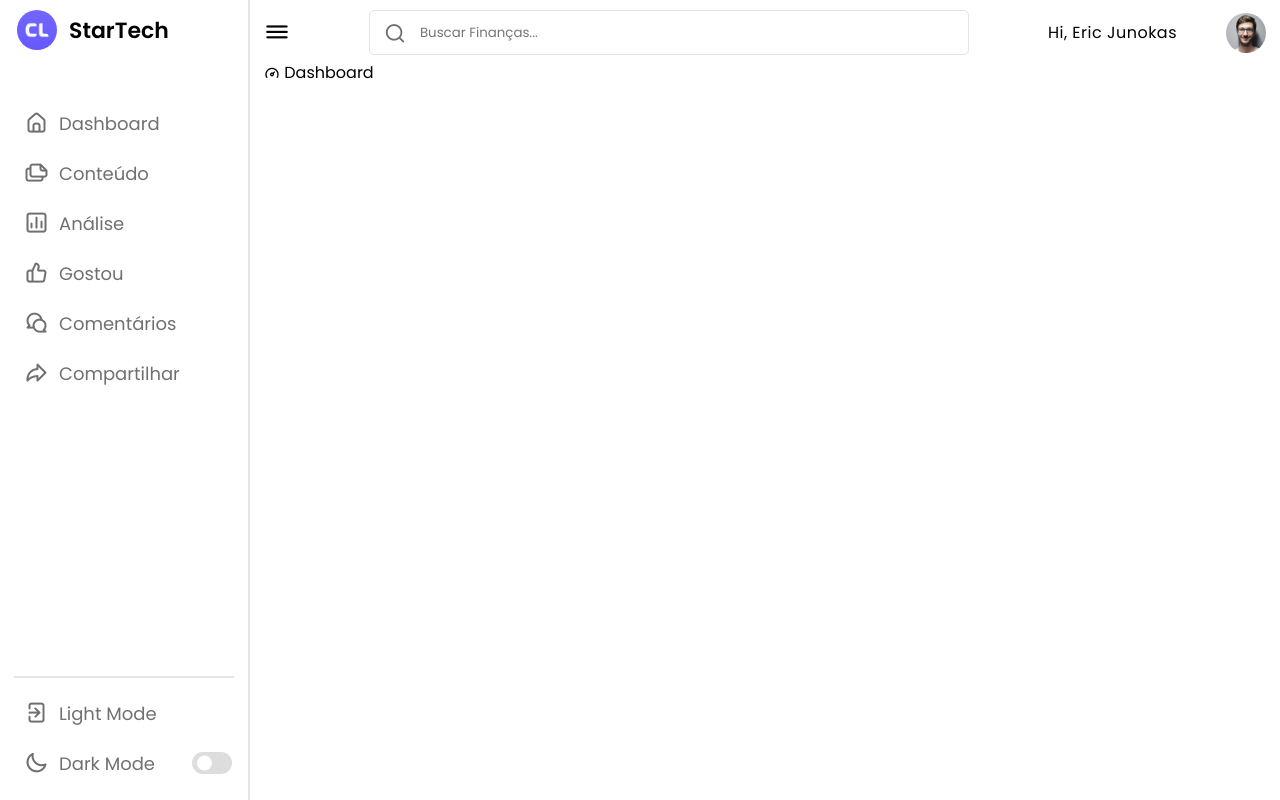
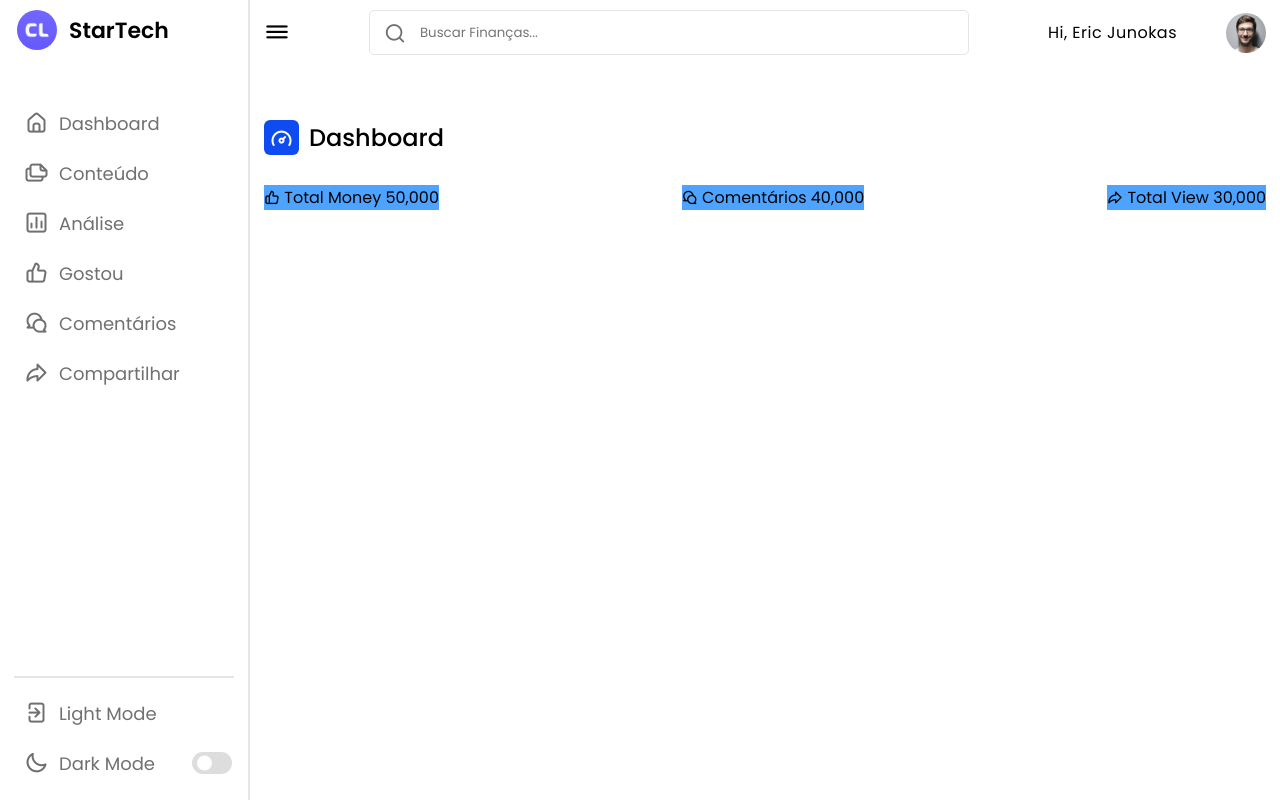
Before and after one commit to Ericofff/gestao_financeira, a PHP site: page /home.html in a window 1280 px wide. Run offline with PHP 8.4, Linux system fonts and the light colour scheme.

Commit message:
Dash Overview start

```diff
--- a/css/homepag.css
+++ b/css/homepag.css
@@ -303,3 +303,40 @@ nav.close ~ .dashboard .top{
 .dashboard .dash-content{
     padding-top: 50px;
 }
+
+.dash-content .overview .title{
+    display: flex;
+    align-items: center;
+    margin: 60px 0 30px 0;
+}
+
+.dash-content .title i{
+    position: relative;
+    height: 35px;
+    width: 35px;
+    background-color: var(--primary-color);
+    border-radius: 6px;
+    color: var(--title-icon-color);
+    display: flex;
+    align-items: center;
+    justify-content: center;
+    font-size: 24px;
+}
+
+.dash-content .title .text{
+    font-size: 24px;
+    font-weight: 500;
+    color: var(--text-color);
+    margin-left: 10px;
+}
+
+.dash-content .boxes{
+    display: flex;
+    align-items: center;
+    justify-content: space-between;
+}
+
+.dash-content .boxes .box{
+
+    background-color: var(--box1-color);
+}
--- a/home.html
+++ b/home.html
@@ -85,6 +85,23 @@
                     <i class="uil uil-tachometer-fast-alt"></i>
                     <span class="text">Dashboard</span>
                 </div>
+                <div class="boxes">
+                    <div class="box box1">
+                        <i class="uil uil-thumbs-up"></i>
+                        <span class="text">Total Money</span>
+                        <span class="number">50,000</span>
+                    </div>
+                    <div class="box box2">
+                        <i class="uil uil-comments"></i>
+                        <span class="text">Comentários</span>
+                        <span class="number">40,000</span>
+                    </div>
+                    <div class="box box3">
+                        <i class="uil uil-share"></i>
+                        <span class="text">Total View</span>
+                        <span class="number">30,000</span>
+                    </div>
+                </div>
             </div>
         </div>
     </section>
```
